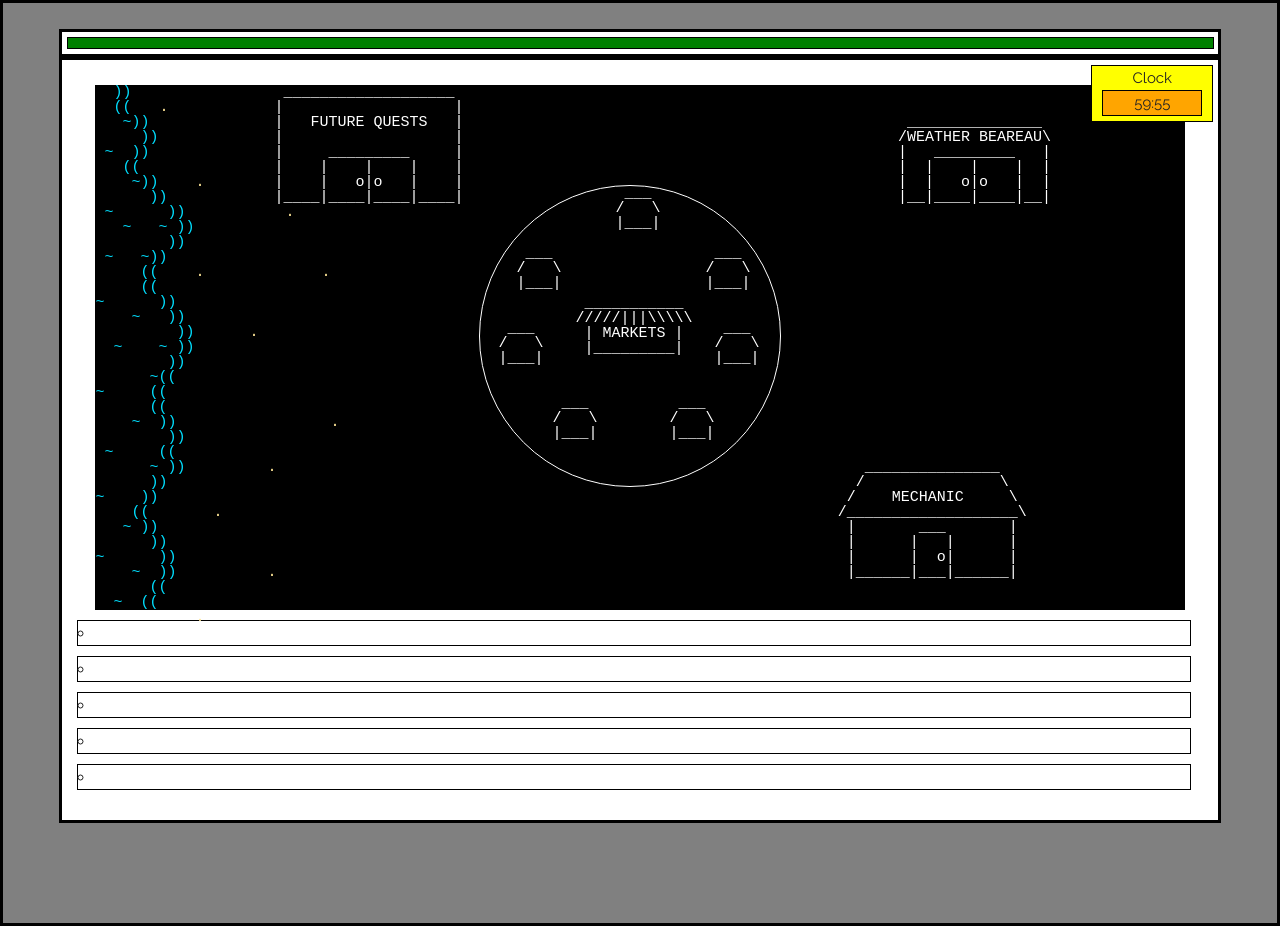
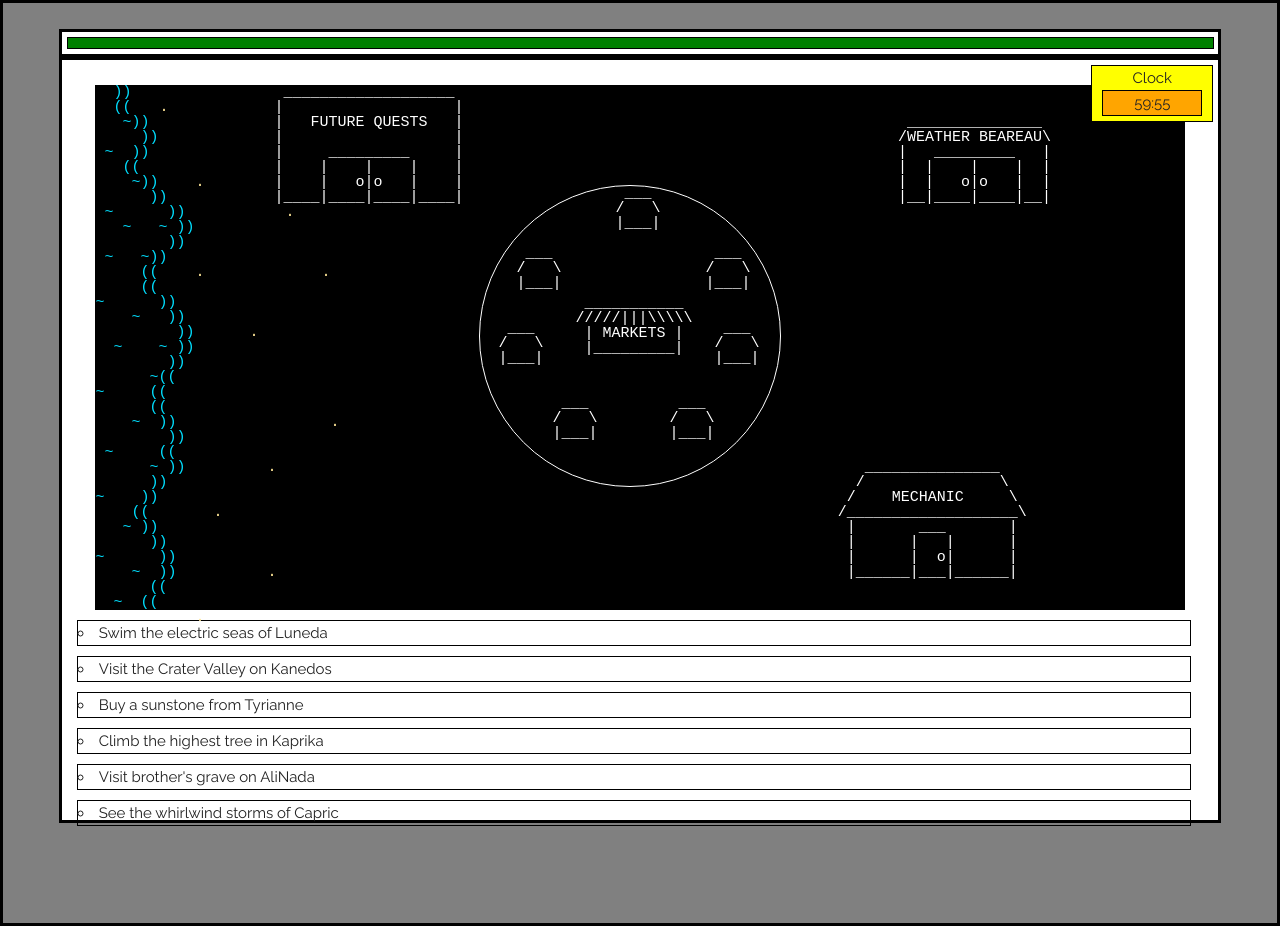
Before and after one commit to Nanjaa/Oshu, a plain HTML site: page game.html in a window 1280 px wide. Drawn offline with nearby package versions, Linux system fonts and the light colour scheme.

Commit message:
finished the function that would randomize quests when you began the game

```diff
--- a/game.html
+++ b/game.html
@@ -445,12 +445,12 @@ SS=[.________'>
 
     <!--       T E S T ! ! !       -->
     <div id="bucketList">
-      <ul>
-        <li class="bucketList" id="bucketOne"></li>
+      <ul class="bucketList">
+<!--         <li class="bucketList" id="bucketOne"></li>
         <li class="bucketList" id="bucketTwo"></li>
         <li class="bucketList" id="bucketThree"></li>
         <li class="bucketList" id="bucketFour"></li>
-        <li class="bucketList" id="bucketFive"></li>
+        <li class="bucketList" id="bucketFive"></li> -->
       </ul>
     </div>
   </div>
--- a/objects.js
+++ b/objects.js
@@ -10,36 +10,36 @@ var Oshu = {
 		electroSuit: false
 	},
 
-	quests: {
-		Luneda: {
-			1: 'Swim the electric seas of Luneda',
-			2: 'See the electric storms of Luneda',
-			3: 'Taste the electric fruit of Luneda'
-		},
-		Kanedos: {
-			1: 'See the Mercury Fighting Pits',
-			2: 'Take a Kanedos style martial arts class',
-			3: 'Visit the Crater Valley on Kanedos'
-		},
-		Tyrianne: {
-			1: "Visit the galaxy's largest library on Tyrianne",
-			2: 'Buy a sunstone from Tyrianne',
-			3: 'See the alien philosophers of Tyrianne'
-		},
-		Kaprika: {
-			1: 'Find a fairy on Kaprika',
-			2: 'Sleep in the life pools of Kaprika',
-			3: 'Climb the highest tree in Kaprika'
-		},
-		AliNada: {
-			1: "Visit brother's grave on AliNada"
-		},
-		Capric: {
-			1: 'Steal something in the Thieves District of Capric',
-			2: 'Ride a Swampie on Capric',
-			3: 'See the whirlwind storms of Capric'
-		}
-	},
+	quests: [
+		['Luneda',
+			['Swim the electric seas of Luneda',
+			'See the electric storms of Luneda',
+			'Taste the electric fruit of Luneda']
+		],
+		['Kanedos', [
+			'See the Mercury Fighting Pits',
+			'Take a Kanedos style martial arts class',
+			'Visit the Crater Valley on Kanedos']
+		],
+		['Tyrianne', [
+			"Visit the galaxy's largest library on Tyrianne",
+			'Buy a sunstone from Tyrianne',
+			'See the alien philosophers of Tyrianne']
+		],
+		['Kaprika', [
+			'Find a fairy on Kaprika',
+			'Sleep in the life pools of Kaprika',
+			'Climb the highest tree in Kaprika']
+		],
+		['AliNada', [
+			"Visit brother's grave on AliNada"]
+		],
+		['Capric', [
+			'Steal something in the Thieves District of Capric',
+			'Ride a Swampie on Capric',
+			'See the whirlwind storms of Capric']
+		]
+	],
 
 	completed: {
 		Luneda: false,
--- a/universal.js
+++ b/universal.js
@@ -1,29 +1,43 @@
 // ------------------------------------------------------
 // 					LOSE LIFE
 // ------------------------------------------------------
+randomizeQuests()
+function randomizeQuests() {
+	for(var i=0; i<Oshu.quests.length; i++) {
+		var listNumber = Math.random();
+		if(Oshu.quests[i] == Oshu.quests[4]) {
+			$('.bucketList').append('<li>' + Oshu.quests[i][1][0] + '</li>')
 
-selectList();
-var bucketListArray = {
+		}
+		else if(listNumber < 0.33) {
+			$('.bucketList').append('<li>' + Oshu.quests[i][1][0] + '</li>')
+		}
+		else if(listNumber < 0.66) {
+			$('.bucketList').append('<li>' + Oshu.quests[i][1][1] + '</li>')
 
-}
-function selectList() {
-	test = Oshu.quests;
+		}
+		else {
+			$('.bucketList').append('<li>' + Oshu.quests[i][1][2] + '</li>')
+
+		}
+	}
 }
 
-for(i = 0; i<6; i++) {
-	var listNumber = Math.random();
-	console.log(Oshu.quests[i])
-	// if(listNumber < 0.33) {
-	// 	console.log(Oshu.quests[i].1);
-	// }
-	// else if(listNumber < 0.66) {
-	// 	console.log(Oshu.quests[i].2);
-	// }
-	// else {
-	// 	console.log(Oshu.quests[i].3)
-	// }
 
-}
+// for(i = 0; i<6; i++) {
+// 	var listNumber = Math.random();
+// 	console.log(Oshu.quests[i])
+// 	if(listNumber < 0.33) {
+// 		console.log(Oshu.quests[i]);
+// 	}
+// 	else if(listNumber < 0.66) {
+// 		console.log(Oshu.quests.Kanedos[1]);
+// 	}
+// 	else {
+// 		console.log(Oshu.quests.Kanedos[2])
+// 	}
+
+// }
 
 // ------------------------------------------------------
 // 					LOSE LIFE
```
